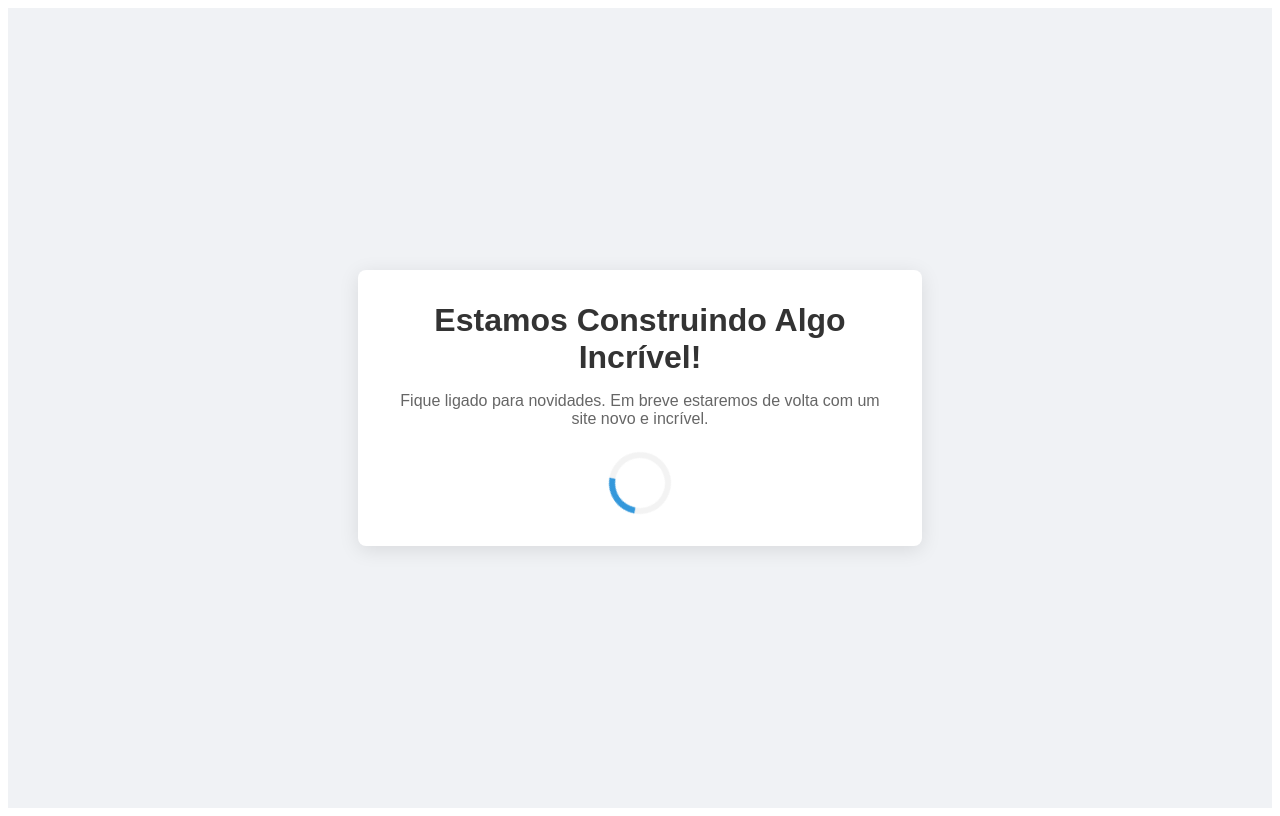
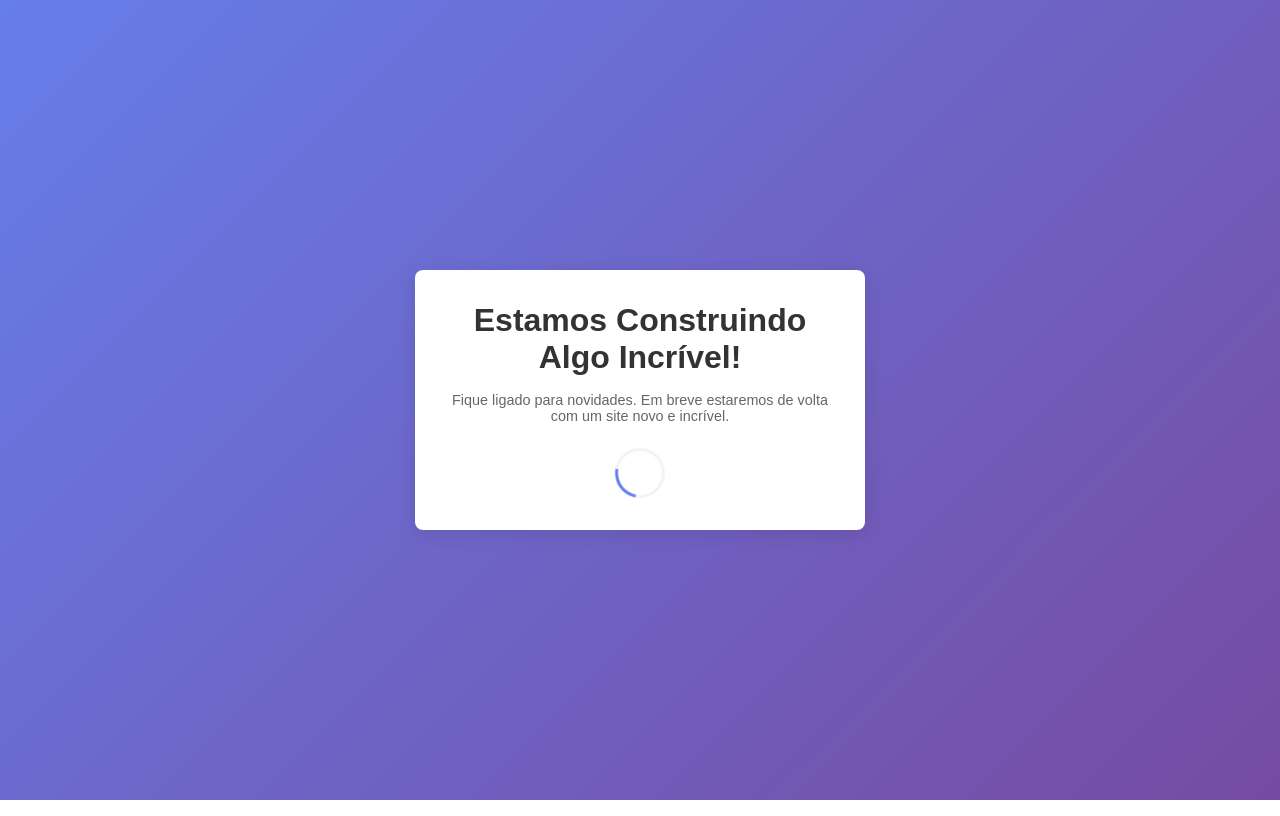
Before and after one commit to RafaelFelic/clone-tabnews, a Next.js app: page / in a window 1280 px wide. Built offline with nearby package versions, Linux system fonts and the light colour scheme.

Commit message:
New styles and Optimised for iOS browsers

```diff
--- a/pages/index.js
+++ b/pages/index.js
@@ -1,16 +1,36 @@
 import React from "react";
 
 function Home() {
-  return (
-    <>
-      <style>
-        {`
+  const config = {
+    title: "Estamos Construindo Algo Incrível!",
+    subtitle:
+      "Fique ligado para novidades. Em breve estaremos de volta com um site novo e incrível.",
+  };
+
+  const globalCSS = `
+    * { box-sizing: border-box; }
+    body, html {
+      margin: 0;
+      padding: 0;
+      width: 100%;
+      height: 100%;
+      overflow-x: hidden;
+      background: linear-gradient(135deg, #667eea 0%, #764ba2 100%);
+    }
+    #__next {
+      height: 100vh;
+      height: -webkit-fill-available;
+      min-height: 100vh;
+      min-height: -webkit-fill-available;
+      background: linear-gradient(135deg, #667eea 0%, #764ba2 100%);
+    }
+
     .loader {
       margin: auto;
       width: 50px;
       height: 50px;
-            border: 6px solid #f3f3f3;
-            border-top: 6px solid #3498db;
+      border: 3px solid #f3f3f3;
+      border-top: 3px solid #667eea;
       border-radius: 50%;
       animation: spin 1.5s linear infinite;
     }
@@ -19,36 +39,50 @@ function Home() {
       0% { transform: rotate(0deg); }
       100% { transform: rotate(360deg); }
     }
-        `}
-      </style>
 
-      <div style={styles.container}>
-        <div style={styles.card}>
-          <h1 style={styles.heading}>Estamos Construindo Algo Incrível!</h1>
-          <p style={styles.subheading}>
-            Fique ligado para novidades. Em breve estaremos de volta com um site
-            novo e incrível.
-          </p>
-          <div className="loader"></div>
-        </div>
-      </div>
-    </>
-  );
+    /* iOS Safari viewport fix */
+    @supports (-webkit-touch-callout: none) {
+      .ios-fix {
+        height: 100vh !important;
+        height: -webkit-fill-available !important;
+        min-height: 100vh !important;
+        min-height: -webkit-fill-available !important;
       }
+      body, html, #__next {
+        height: -webkit-fill-available !important;
+      }
+    }
+
+    /* Additional mobile viewport fixes */
+    @media screen and (max-width: 768px) {
+      .mobile-container {
+        height: 100vh;
+        height: 100dvh; /* Dynamic viewport height for newer browsers */
+        min-height: 100vh;
+        min-height: -webkit-fill-available;
+      }
+    }
+  `;
 
   const styles = {
     container: {
       display: "flex",
       justifyContent: "center",
       alignItems: "center",
+      minHeight: "100vh",
+      minHeight: "-webkit-fill-available",
       height: "100vh",
-    backgroundColor: "#f0f2f5",
+      height: "100dvh", // Dynamic viewport height for modern mobile browsers
+      background: "linear-gradient(135deg, #667eea 0%, #764ba2 100%)",
       fontFamily: "'Arial', sans-serif",
+      padding: "env(safe-area-inset-top) 1rem 0 1rem",
+      position: "relative",
+      width: "100%",
     },
     card: {
       textAlign: "center",
       padding: "2rem",
-    maxWidth: "500px",
+      maxWidth: "450px",
       backgroundColor: "#fff",
       boxShadow: "0 4px 20px rgba(0, 0, 0, 0.1)",
       borderRadius: "8px",
@@ -59,10 +93,24 @@ const styles = {
       color: "#333",
     },
     subheading: {
-    fontSize: "1rem",
+      fontSize: "0.9rem",
       color: "#666",
       marginBottom: "1.5rem",
     },
   };
 
+  return (
+    <>
+      <style dangerouslySetInnerHTML={{ __html: globalCSS }} />
+      <div style={styles.container} className="ios-fix mobile-container">
+        <div style={styles.card}>
+          <h1 style={styles.heading}>{config.title}</h1>
+          <p style={styles.subheading}>{config.subtitle}</p>
+          <div className="loader" />
+        </div>
+      </div>
+    </>
+  );
+}
+
 export default Home;
```
Also changed, not shown: 1 other file (tests, documents, lock files or other folders). Lines whose indentation alone changed are shown as unchanged.
